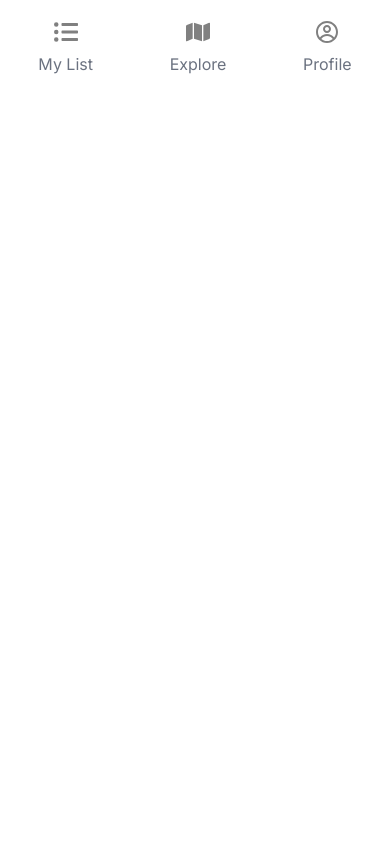
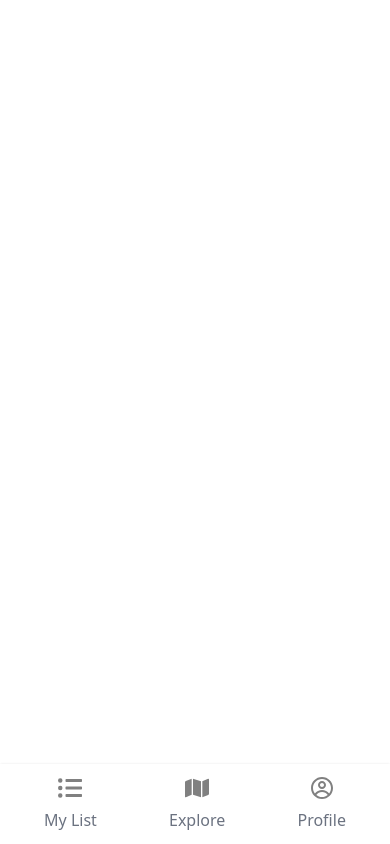
Before and after one commit to lim1017/foody, a Next.js app: page /layout in a window 390 px wide. Built offline with nearby package versions, Linux system fonts and the light colour scheme.

Commit message:
bot nav complete

```diff
--- a/package.json
+++ b/package.json
@@ -10,6 +10,7 @@
   },
   "dependencies": {
     "@react-google-maps/api": "^2.19.3",
+    "@types/google.maps": "^3.55.5",
     "next": "14.1.4",
     "react": "^18",
     "react-dom": "^18",
--- a/src/components/BottomNav.tsx
+++ b/src/components/BottomNav.tsx
@@ -1,3 +1,4 @@
+"use client";
 import Link from "next/link";
 import { useRouter } from "next/router";
 import { FaMap, FaListUl } from "react-icons/fa";
@@ -30,7 +31,7 @@ const NavItem = ({ Icon, label, href }: NavItemProps) => {
 
 const BottomNav = () => {
   return (
-    <nav className="flex justify-around py-5">
+    <nav className="flex justify-around py-3">
       <NavItem Icon={FaListUl} label="My List" href="/list" />
       <NavItem Icon={FaMap} label="Explore" href="/" />
       <NavItem Icon={CgProfile} label="Profile" href="/profile" />
--- a/src/components/Map.tsx
+++ b/src/components/Map.tsx
@@ -1,5 +1,5 @@
 // components/Map.tsx
-import React from "react";
+import React, { useEffect, useState } from "react";
 import { GoogleMap, LoadScript } from "@react-google-maps/api";
 
 // Define types for the component props if needed
@@ -18,12 +18,39 @@ const center = {
 };
 
 const Map: React.FC<MapProps> = () => {
-  console.log(process.env.NEXT_PUBLIC_GOOGLE_MAPS_API_KEY);
+  const [isMobile, setIsMobile] = useState(window.innerWidth < 768);
+  const [mapOptions, setMapOptions] = useState<google.maps.MapOptions>({
+    streetViewControl: !isMobile,
+    mapTypeControl: !isMobile,
+    zoomControl: !isMobile,
+    fullscreenControl: !isMobile,
+  });
+
+  useEffect(() => {
+    const handleResize = () => {
+      const mobile = window.innerWidth < 768;
+      setIsMobile(mobile);
+      setMapOptions({
+        streetViewControl: !mobile,
+        mapTypeControl: !mobile,
+        zoomControl: !mobile,
+        fullscreenControl: !isMobile,
+      });
+    };
+
+    window.addEventListener("resize", handleResize);
+    return () => window.removeEventListener("resize", handleResize);
+  }, []);
   return (
     <LoadScript
       googleMapsApiKey={process.env.NEXT_PUBLIC_GOOGLE_MAPS_API_KEY || ""}
     >
-      <GoogleMap mapContainerStyle={containerStyle} center={center} zoom={10}>
+      <GoogleMap
+        mapContainerStyle={containerStyle}
+        options={mapOptions}
+        center={center}
+        zoom={10}
+      >
         {/* Child components like markers can go here */}
       </GoogleMap>
     </LoadScript>
--- a/src/pages/_app.tsx
+++ b/src/pages/_app.tsx
@@ -1,6 +1,11 @@
 import type { AppProps } from "next/app";
 import "../styles/globals.css";
+import RootLayout from "./layout";
 
 export default function App({ Component, pageProps }: AppProps) {
-  return <Component {...pageProps} />;
+  return (
+    <RootLayout>
+      <Component {...pageProps} />
+    </RootLayout>
+  );
 }
--- a/src/pages/layout.tsx
+++ b/src/pages/layout.tsx
@@ -1,14 +1,6 @@
-import type { Metadata } from "next";
-import { Inter } from "next/font/google";
 import "../styles/globals.css";
 import BottomNav from "@/components/BottomNav";
 import React from "react";
-const inter = Inter({ subsets: ["latin"] });
-
-export const metadata: Metadata = {
-  title: "Create Next App",
-  description: "Generated by create next app",
-};
 
 export default function RootLayout({
   children,
@@ -16,12 +8,14 @@ export default function RootLayout({
   children: React.ReactNode;
 }) {
   return (
-    <html lang="en">
-      <body className={inter.className}>
-        {children}
+    // <html lang="en">
+    <div className="flex flex-col h-screen">
+      <div className="flex-1 overflow-y-auto">{children}</div>
+
+      <footer className="bg-white shadow px-2">
         <BottomNav />
-      </body>
-      <footer className="bg-white shadow px-2"></footer>
-    </html>
+      </footer>
+    </div>
+    // </html>
   );
 }
```
Also changed, not shown: 1 other file (tests, documents, lock files or other folders).
